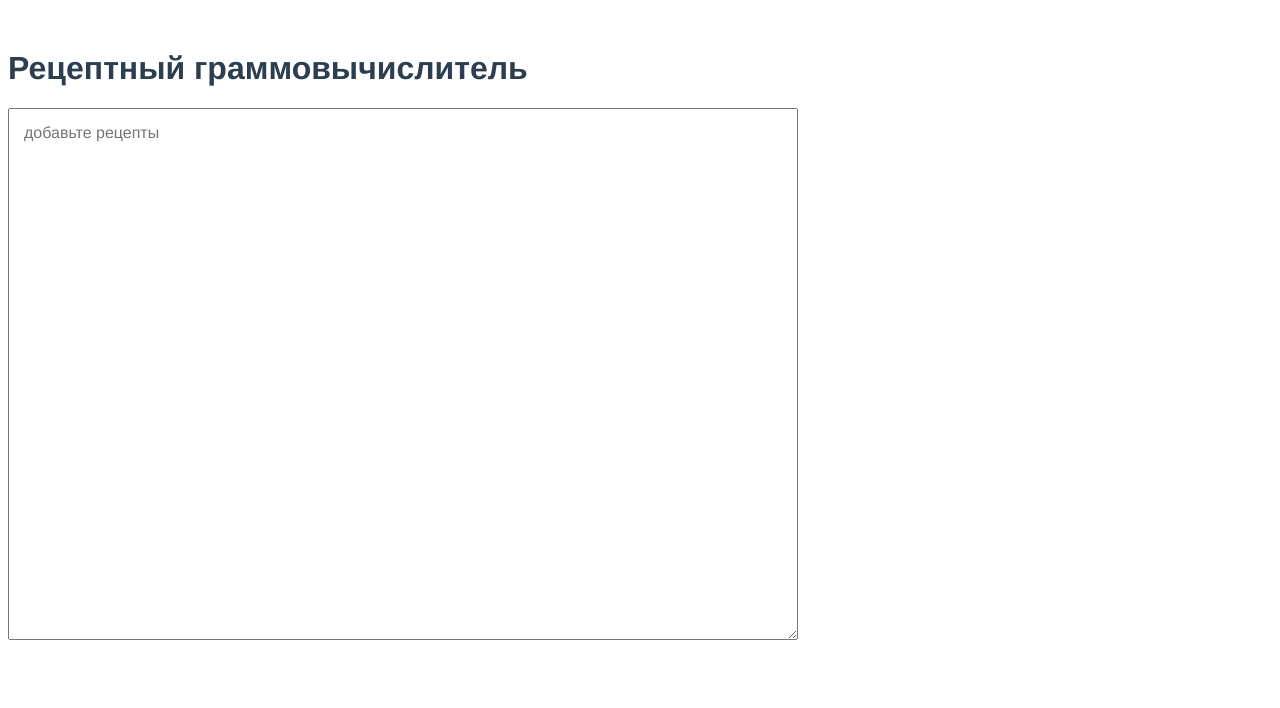
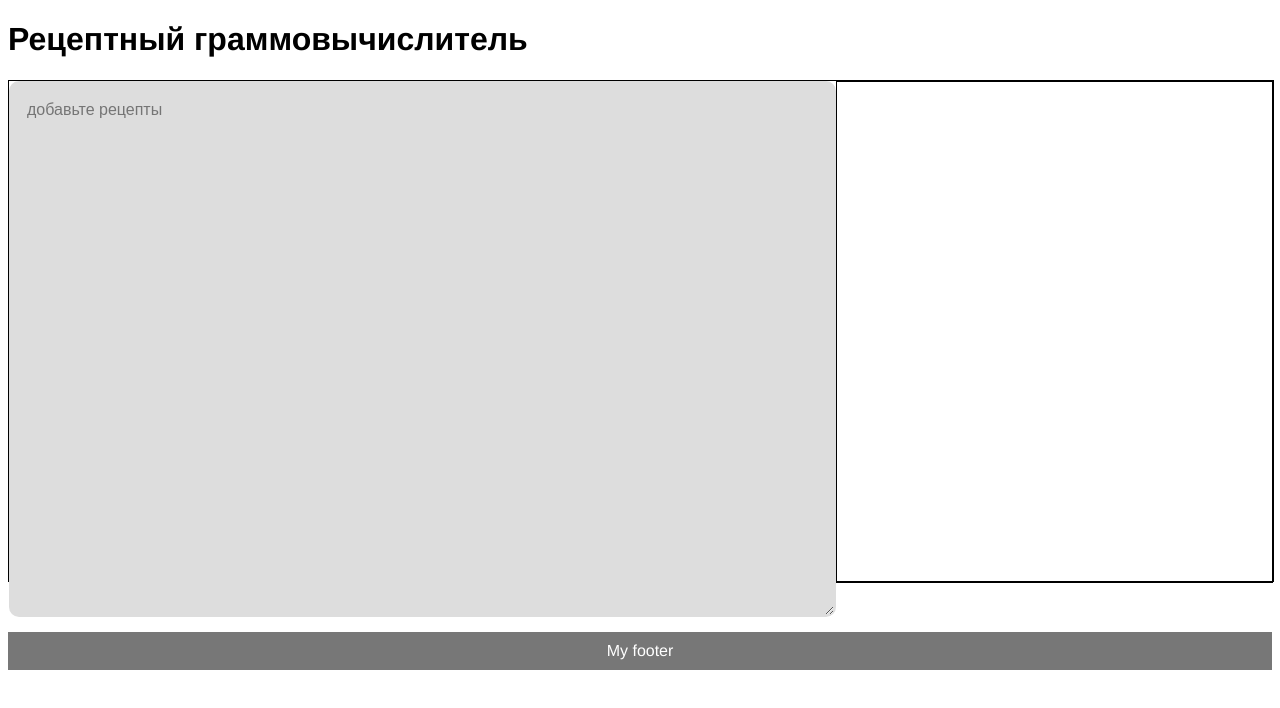
Before and after one commit to bukhovsky/web_sum_recipe_ingredients2, a Vue app: page / in a window 1280 px wide. Shown: the top 708 px of the page. Built offline with nearby package versions, Linux system fonts and the light colour scheme.

Commit message:
css some  add

```diff
--- a/src/App.vue
+++ b/src/App.vue
@@ -13,10 +13,6 @@ import Myinput from './components/Myinput.vue'
 <style>
 #app {
   font-family: Avenir, Helvetica, Arial, sans-serif;
-  -webkit-font-smoothing: antialiased;
-  -moz-osx-font-smoothing: grayscale;
-  text-align: left;
-  color: #2c3e50;
-  margin-top: 50px;
+
 }
 </style>
--- a/src/components/Myinput.vue
+++ b/src/components/Myinput.vue
@@ -16,35 +16,86 @@ function submit() {
 
 <h1>Рецептный граммовычислитель</h1>
 
+<div class = "mainarea">
+
 
 <textarea v-model="recipe" @keyup="submit(message)" placeholder="добавьте рецепты" rows="10" cols="30"></textarea>
+
 <ul>
 <li v-for="item in ingredients">
   {{ item.ingridient }}
 </li>
 </ul>
+</div>
+
+<footer>
+  My footer
+</footer>
 
 </template>
 
 <style scoped>
-textarea {
-  float: left;
-  width: 60%;
+.mainarea {
+  display: flex;
+  flex-wrap: wrap;
+  border: 1px solid black;
   height: 500px;
-  padding: 15px;
-  font-size: 16px;
+  width: 100%;
 
 
-    font-family: Avenir, Helvetica, Arial, sans-serif;
-  -webkit-font-smoothing: antialiased;
-  -moz-osx-font-smoothing: grayscale;
-
-  color: #2c3e50;
 }
 
+
+
+textarea {
+  flex: 2;
+  background-color: #dddddd;
+  color: #666666;
+  padding: 1em;
+  border-radius: 10px;
+  border: 2px solid transparent;
+  outline: none;
+  font-family: "Heebo", sans-serif;
+  font-weight: 500;
+  font-size: 16px;
+  line-height: 1.4;
+
+  height: 500px;
+  transition: all 0.2s;
+}
+
+textarea:hover {
+  cursor: pointer;
+  background-color: #eeeeee;
+}
+
+textarea:focus {
+  cursor: text;
+  color: #333333;
+  background-color: white;
+  border-color: #333333;
+}
+
+
 ul {
-  padding: 30px;
-  float: left;
+  flex: 1;
+ margin: 0;
+ border: 1px solid black;
+  height: 500px;
+  /* width: 35%; */
   font-size: 16px;
 }
+
+
+  footer {
+    margin-top: 50px;
+  background-color: #777;
+  padding: 10px;
+  text-align: center;
+  color: white;
+
+}
+
+
+
 </style>
```
